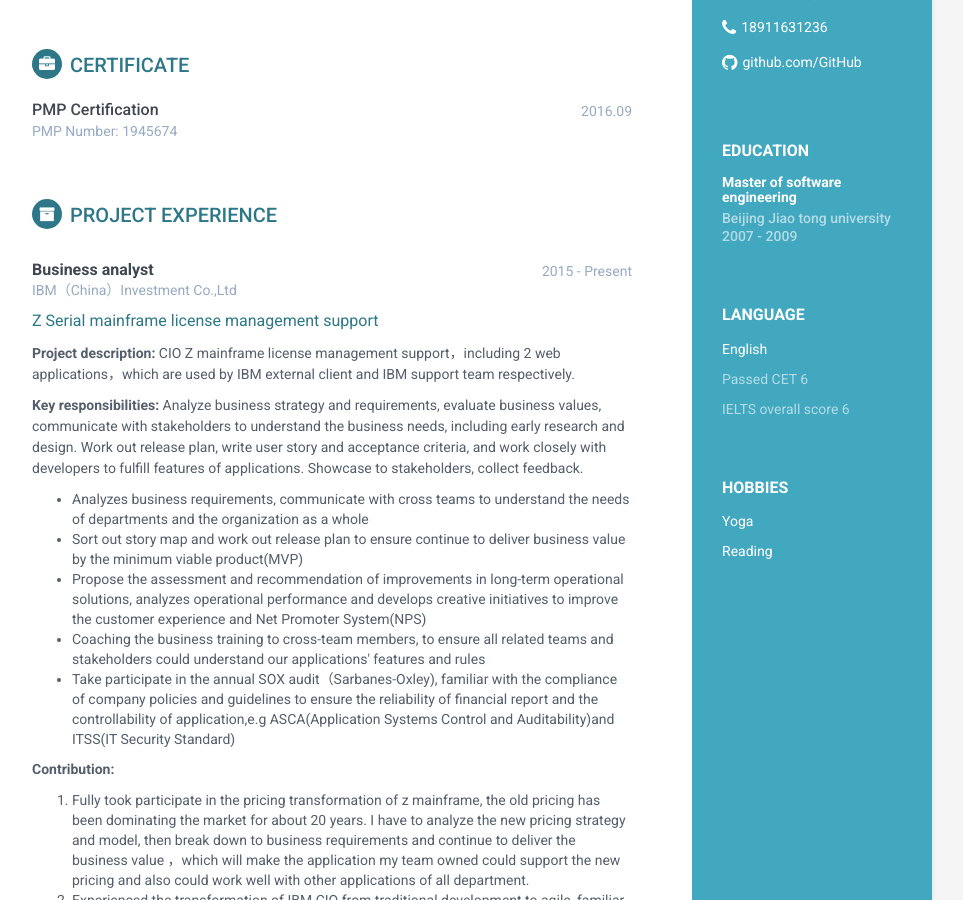
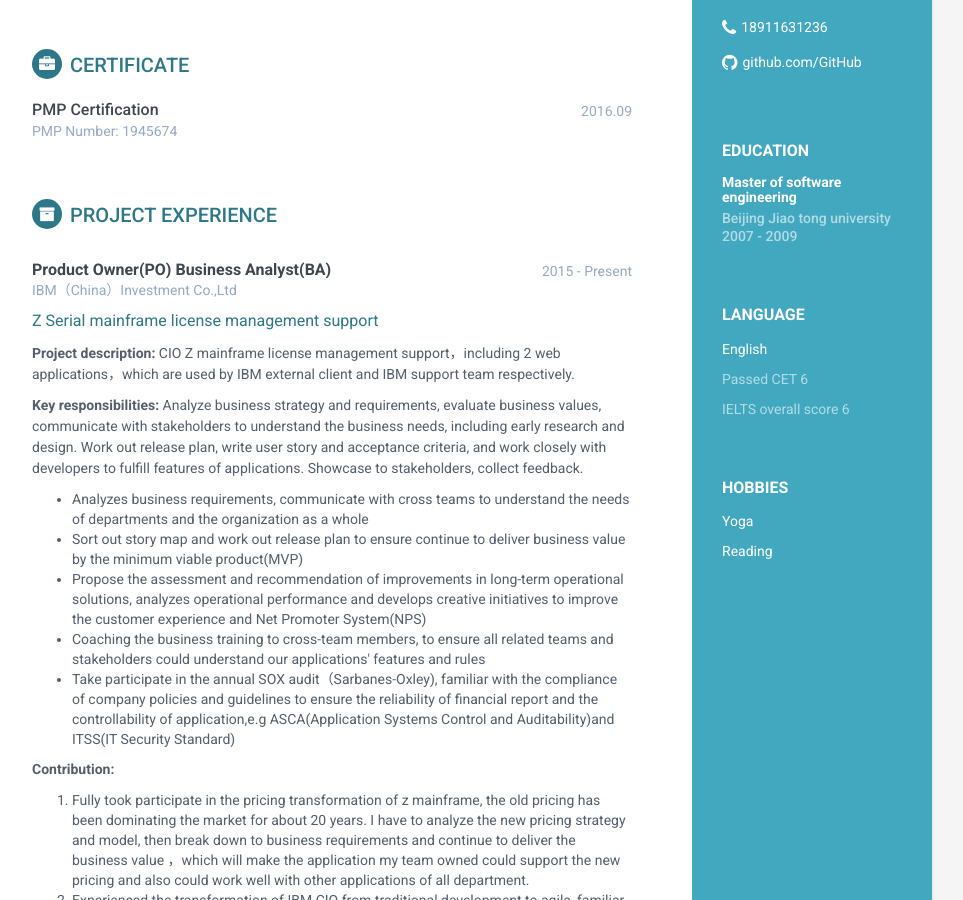
Before and after one commit to liuyang0116/LiuYangResume_EN, a Jekyll site: the page built from index.html, in a window 1280 px wide and 900 px high, scrolled down 441 px. Shown: the whole window, without its empty margins (188-1151 px from the left). Built offline with Jekyll 4.4.1, drawn with Linux system fonts in a browser that asks for light colours.

Commit message:
Update projects.html

```diff
--- a/_includes/projects.html
+++ b/_includes/projects.html
@@ -4,7 +4,7 @@
                     <p></p>
                 </div><!--//intro-->
             <div class="upper-row">
-                            <h3 class="job-title"><b>Business analyst</b></h3>
+                            <h3 class="job-title"><b>Product Owner(PO)  Business Analyst(BA)</b></h3>
                             <div class="time">2015 - Present</div>
                         </div><!--//upper-row-->
 						<div class="company">IBM（China）Investment Co.,Ltd</div>
```
